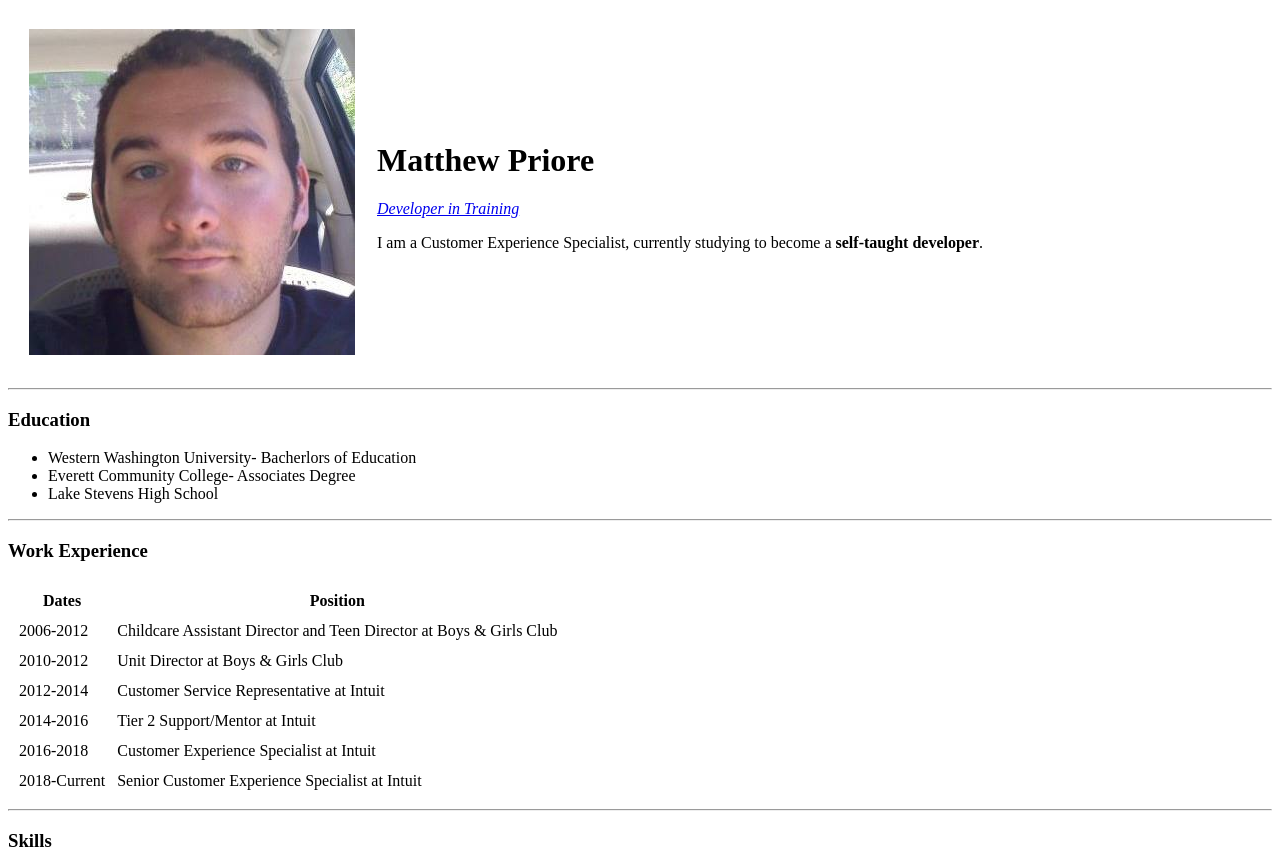
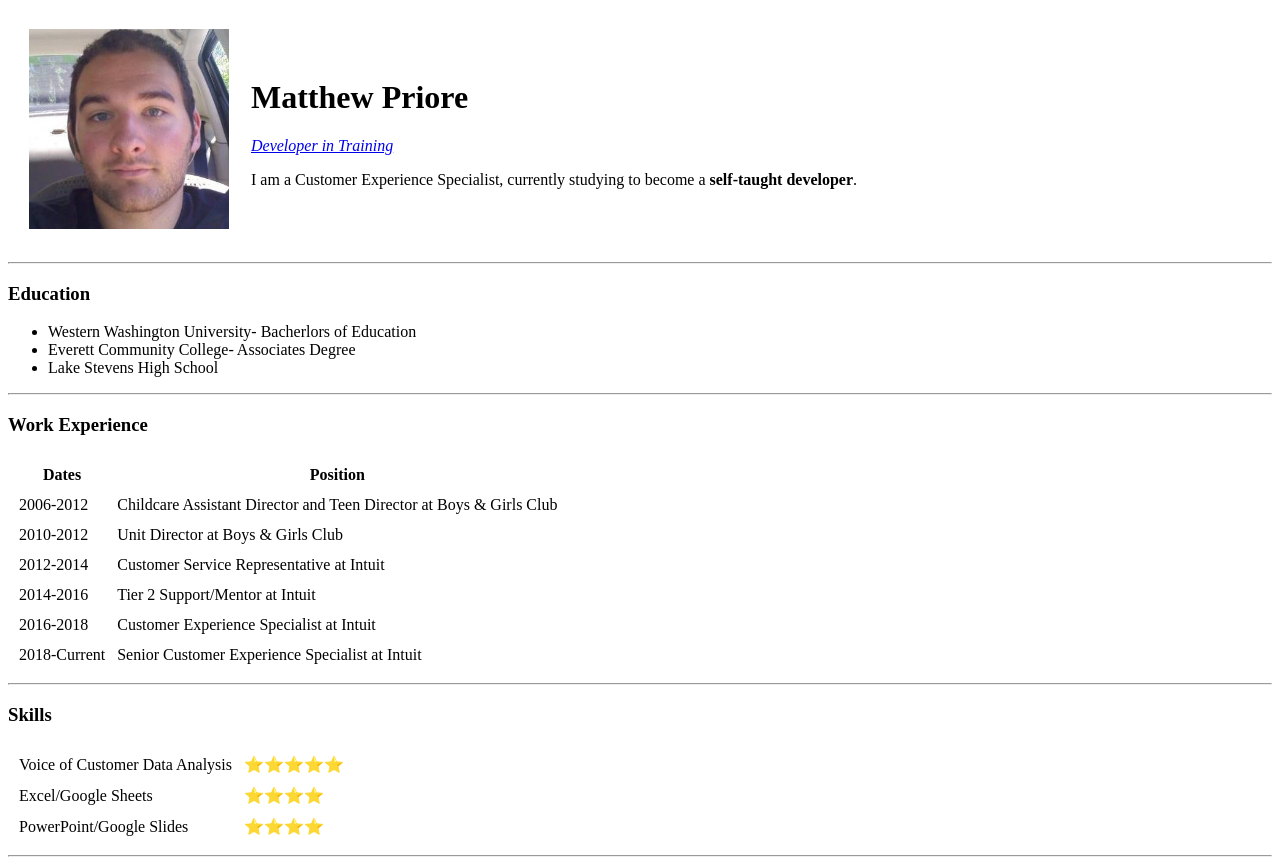
Before and after one commit to matthewp603/cv, a plain HTML site: page index.html in a window 1280 px wide. Shown: the top 857 px of the page. Drawn offline with Linux system fonts and the light colour scheme.

Commit message:
Update index.html

```diff
--- a/index.html
+++ b/index.html
@@ -9,7 +9,7 @@
 <body>
   <table cellspacing="20">
     <tr>
-      <td> <img src="matthew.jpg" alt="Matthew Profile Picture"></td>
+      <td> <img src="matthew.jpg" alt="Matthew Profile Picture" height="200" width="200"></td>
       <td>
         <h1>Matthew Priore</h1>
         <p><em><a href="https://github.com/matthewp603?tab=projects">Developer in Training</a></em></p>
```
